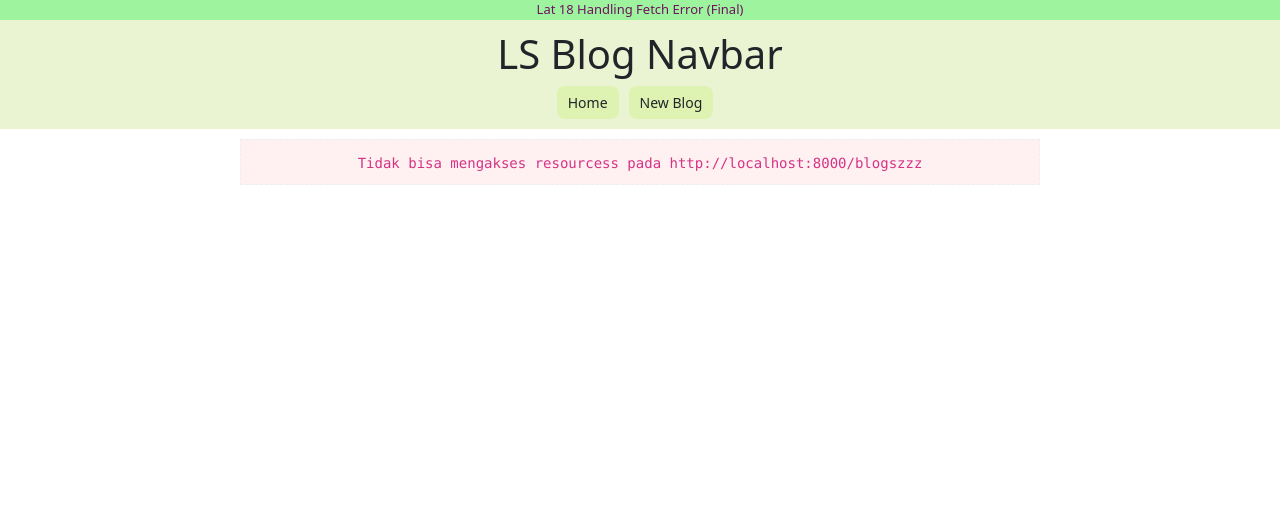
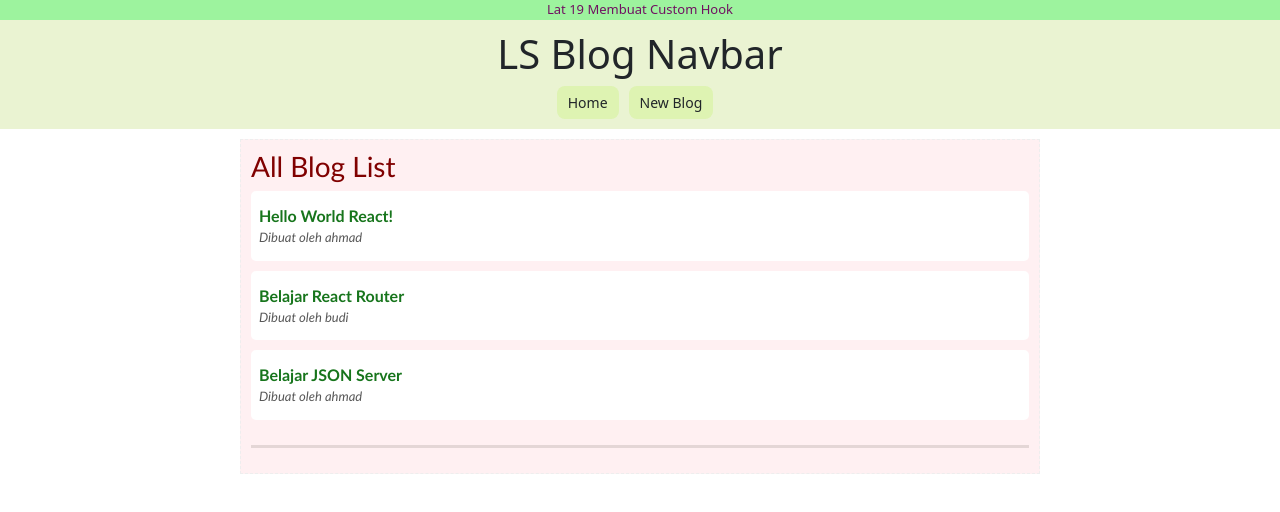
Before and after one commit to incyberz/belajar-react-js, a React (Create React App) app in the folder ls-blog/: page / in a window 1280 px wide. Shown: the top 512 px of the page. Built offline with nearby package versions, Linux system fonts and the light colour scheme; no server answers; data requests are answered from the project's data file.

Commit message:
React Tutorial 19 Membuat Custom Hook

```diff
--- a/ls-blog/src/App.js
+++ b/ls-blog/src/App.js
@@ -4,7 +4,7 @@ import Home from "./Home";
 import "bootstrap/dist/css/bootstrap.css";
 
 function App() {
-  const judulLat = "Lat 18 Handling Fetch Error (Final)";
+  const judulLat = "Lat 19 Membuat Custom Hook";
 
   return (
     <div className="App">
--- a/ls-blog/src/Home.js
+++ b/ls-blog/src/Home.js
@@ -1,41 +1,10 @@
 import { useEffect, useState } from "react";
 import BlogList from "./BlogList";
+import useFetch from "./useFetch";
 
 const Home = () => {
-  const [blogs, setBlogs] = useState(null);
-  const [isPending, setIsPending] = useState(true);
-  // const apiAddress = "http://localhost:8000/blogs";
-
-  // wrong API Address
-  const apiAddress = "http://localhost:8000/blogszzz";
-
-  const [connError, setConnError] = useState(null);
-
-  const handleDelete = (id) => {
-    const newBlogs = blogs.filter((blog) => blog.id !== id);
-    setBlogs(newBlogs);
-  };
-
-  useEffect(() => {
-    setTimeout(() => {
-      fetch(apiAddress)
-        .then((res) => {
-          if (!res.ok) {
-            setConnError(`Tidak bisa mengakses resourcess pada ${apiAddress}`);
-            throw Error(connError);
-          }
-          return res.json();
-        })
-        .then((data) => {
-          console.log(data);
-          setBlogs(data);
-          setIsPending(false);
-        })
-        .catch((err) => {
-          setIsPending(false);
-        });
-    }, 1000);
-  }, []);
+  const apiAddress = "http://localhost:8000/blogs";
+  const { data: blogs, isPending, connError } = useFetch(apiAddress);
 
   return (
     <div className="Home">
--- /dev/null
+++ b/ls-blog/src/useFetch.jsx
@@ -0,0 +1,31 @@
+import { useEffect, useState } from "react";
+
+const useFetch = (apiAddress) => {
+  const [data, setData] = useState(null);
+  const [isPending, setIsPending] = useState(true);
+  const [connError, setConnError] = useState(null);
+
+  useEffect(() => {
+    setTimeout(() => {
+      fetch(apiAddress)
+        .then((res) => {
+          if (!res.ok) {
+            setConnError(`Tidak bisa mengakses resourcess pada ${apiAddress}`);
+            throw Error(connError);
+          }
+          return res.json();
+        })
+        .then((data) => {
+          setData(data);
+          setIsPending(false);
+        })
+        .catch((err) => {
+          setIsPending(false);
+        });
+    }, 1000);
+  }, [apiAddress]);
+
+  return { data, isPending, connError };
+};
+
+export default useFetch;
```
Also changed, not shown: 1 other file (tests, documents, lock files or other folders).
